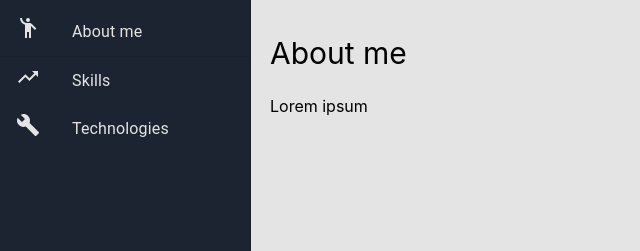
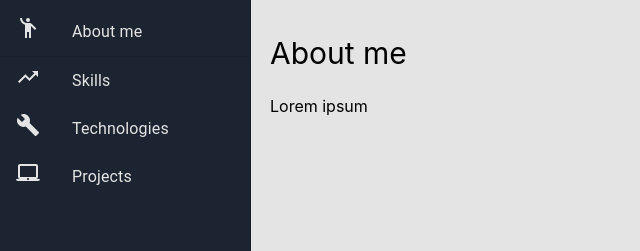
Before and after one commit to Tosini13/portfolio-v.3, a React (Create React App) app in the folder frontend/: page / in a window 1280 px wide. Shown: the top 251 px of the page, without its empty margins (0-640 px from the left). Built offline with nearby package versions, Linux system fonts and the light colour scheme.

Commit message:
projects page created

```diff
--- a/frontend/package.json
+++ b/frontend/package.json
@@ -17,6 +17,7 @@
     "@types/styled-components": "^5.1.3",
     "axios": "^0.21.0",
     "browser-image-compression": "^1.0.13",
+    "framer-motion": "^2.9.4",
     "mobx": "^5.15.6",
     "mobx-react": "^6.3.0",
     "react": "^16.13.1",
--- a/frontend/src/App.tsx
+++ b/frontend/src/App.tsx
@@ -9,6 +9,7 @@ import Technologies from "./components/main/technologies";
 import Skills from "./components/main/skills";
 import { BrowserRouter, Route, Switch } from "react-router-dom";
 import { LocationConst } from "./models/const";
+import Projects from "./components/main/projects";
 
 const Body = styled.div`
   display: flex;
@@ -30,6 +31,7 @@ function App() {
             <Route exact path={LocationConst.aboutMe} component={AboutMe} />
             <Route path={LocationConst.skills} component={Skills} />
             <Route path={LocationConst.technologies} component={Technologies} />
+            <Route path={LocationConst.projects} component={Projects} />
           </Switch>
         </Main>
       </Body>
--- /dev/null
+++ b/frontend/src/components/main/projects/ProjectSummary.tsx
@@ -0,0 +1,51 @@
+import React from "react";
+import { motion } from "framer-motion";
+
+import { Grid, Paper } from "@material-ui/core";
+
+import { Project } from "../../../store/project";
+import styled from "styled-components";
+
+const PaperItemStyled = motion.custom(styled(Paper)<{ view: string }>`
+  position: relative;
+  cursor: pointer;
+  width: 300px;
+  height: 200px;
+  box-sizing: border-box;
+  overflow: hidden;
+  background-repeat: no-repeat;
+  background-size: cover;
+  ${(props) => (props.view ? `background-image: url('${props.view}');` : ``)}
+`);
+
+const GridItemStyled = motion.custom(styled(Grid)`
+  background-color: rgba(0, 0, 0, 0.3);
+`);
+
+export interface ProjectSummaryProps {
+  project: Project;
+}
+
+const ProjectSummary: React.FC<ProjectSummaryProps> = ({ project }) => {
+  return (
+    <PaperItemStyled
+      view={project.logo}
+      whileHover={{
+        scale: 1.3,
+        transition: { type: "spring", stiffness: 400 },
+      }}
+    >
+      <Grid
+        container
+        direction="column"
+        justify="space-between"
+        style={{ height: "100%" }}
+      >
+        <GridItemStyled item>{project.name}</GridItemStyled>
+        <GridItemStyled item>{project.name}</GridItemStyled>
+      </Grid>
+    </PaperItemStyled>
+  );
+};
+
+export default ProjectSummary;
--- /dev/null
+++ b/frontend/src/components/main/projects/index.tsx
@@ -0,0 +1,34 @@
+import React, { useContext, useEffect } from "react";
+import { observer } from "mobx-react";
+
+import { Grid } from "@material-ui/core";
+
+import { StoreTechnologiesContext } from "../../../store/technology";
+
+import SectionComponent from "../Section";
+import ProjectSummary from "./ProjectSummary";
+
+export interface ProjectsProps {}
+
+const Projects: React.FC<ProjectsProps> = observer(() => {
+  const technologiesStore = useContext(StoreTechnologiesContext);
+  const { technologies: projects, fetch } = technologiesStore;
+
+  useEffect(() => {
+    fetch();
+  }, [fetch]);
+
+  return (
+    <SectionComponent title={"Projects"}>
+      <Grid container spacing={2} alignItems="center" justify="space-around">
+        {projects.map((project) => (
+          <Grid item>
+            <ProjectSummary project={project} />
+          </Grid>
+        ))}
+      </Grid>
+    </SectionComponent>
+  );
+});
+
+export default Projects;
--- a/frontend/src/components/menu/SideBarMenu.tsx
+++ b/frontend/src/components/menu/SideBarMenu.tsx
@@ -3,6 +3,7 @@ import React from "react";
 import EmojiPeopleIcon from "@material-ui/icons/EmojiPeople";
 import TrendingUpIcon from "@material-ui/icons/TrendingUp";
 import BuildIcon from "@material-ui/icons/Build";
+import LaptopMacIcon from "@material-ui/icons/LaptopMac";
 
 import List from "@material-ui/core/List";
 import Divider from "@material-ui/core/Divider";
@@ -69,6 +70,20 @@ const SideBarMenu: React.FC<SideBarMenuProps> = () => {
           </Grid>
         </LinkStyled>
       </ListItem>
+      <ListItem button>
+        <LinkStyled to={LocationConst.projects}>
+          <Grid container>
+            <Grid item>
+              <ListItemIcon>
+                <LaptopMacIcon color="secondary" />
+              </ListItemIcon>
+            </Grid>
+            <Grid item>
+              <ListItemText primary={"Projects"} />
+            </Grid>
+          </Grid>
+        </LinkStyled>
+      </ListItem>
     </List>
   );
 };
--- a/frontend/src/models/const.tsx
+++ b/frontend/src/models/const.tsx
@@ -2,4 +2,5 @@ export enum LocationConst {
   aboutMe = "/",
   skills = "/skills",
   technologies = "/technologies",
+  projects = "/projects",
 }
--- /dev/null
+++ b/frontend/src/store/project.tsx
@@ -0,0 +1,25 @@
+import { Id } from "../models/types";
+import { Technology } from "./technology";
+
+type ProjectType = {
+  _id: Id;
+  name: string;
+  description?: string;
+  view?: any;
+};
+
+// export class Project {
+//   id: Id;
+//   name: string;
+//   description?: string;
+//   view?: any;
+
+//   constructor({ _id, name, description, view }: ProjectType) {
+//     this.id = _id;
+//     this.name = name;
+//     this.description = description;
+//     this.view = view;
+//   }
+// }
+
+export class Project extends Technology {}
```
Also changed, not shown: 1 other file (tests, documents, lock files or other folders).
